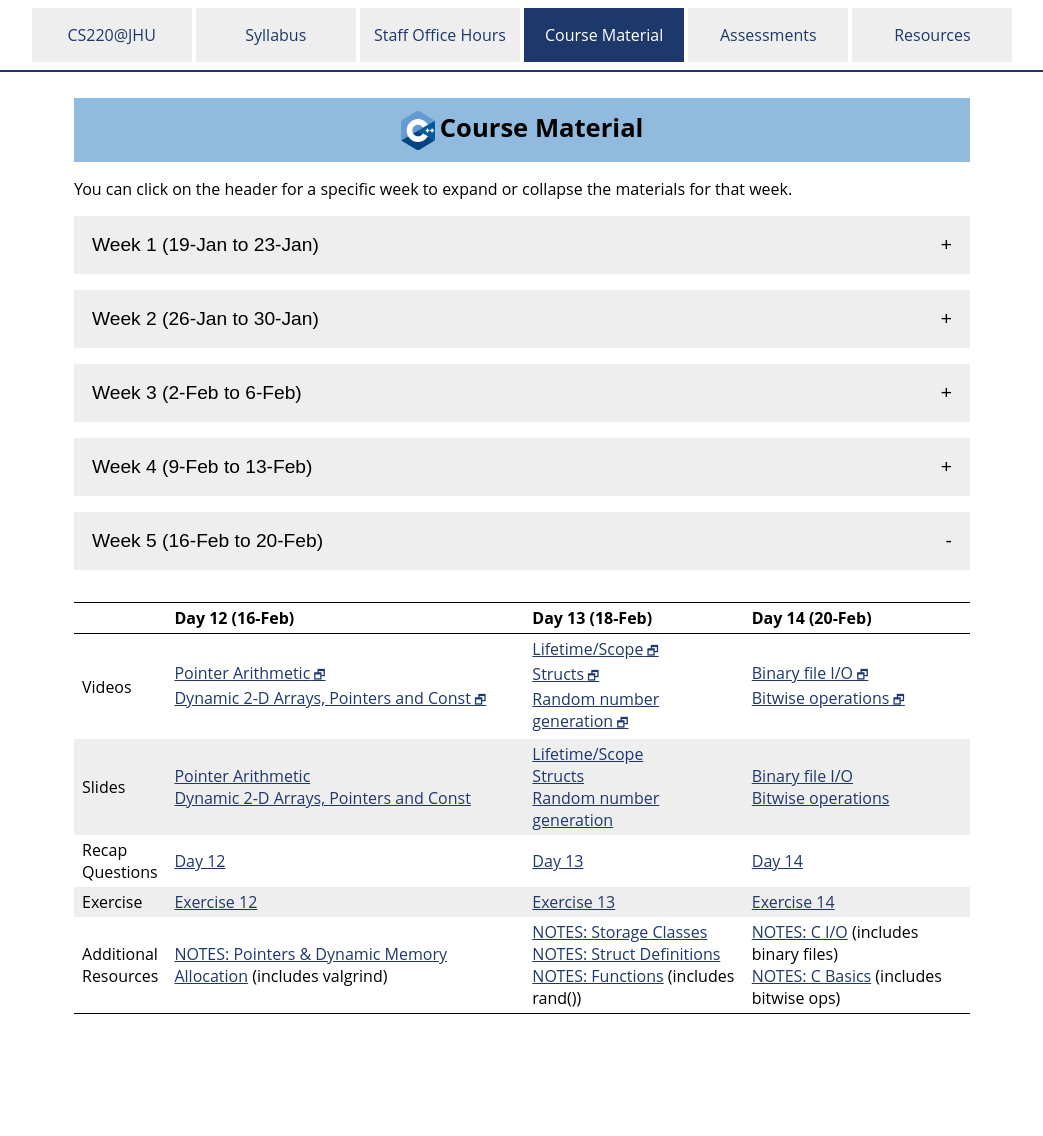
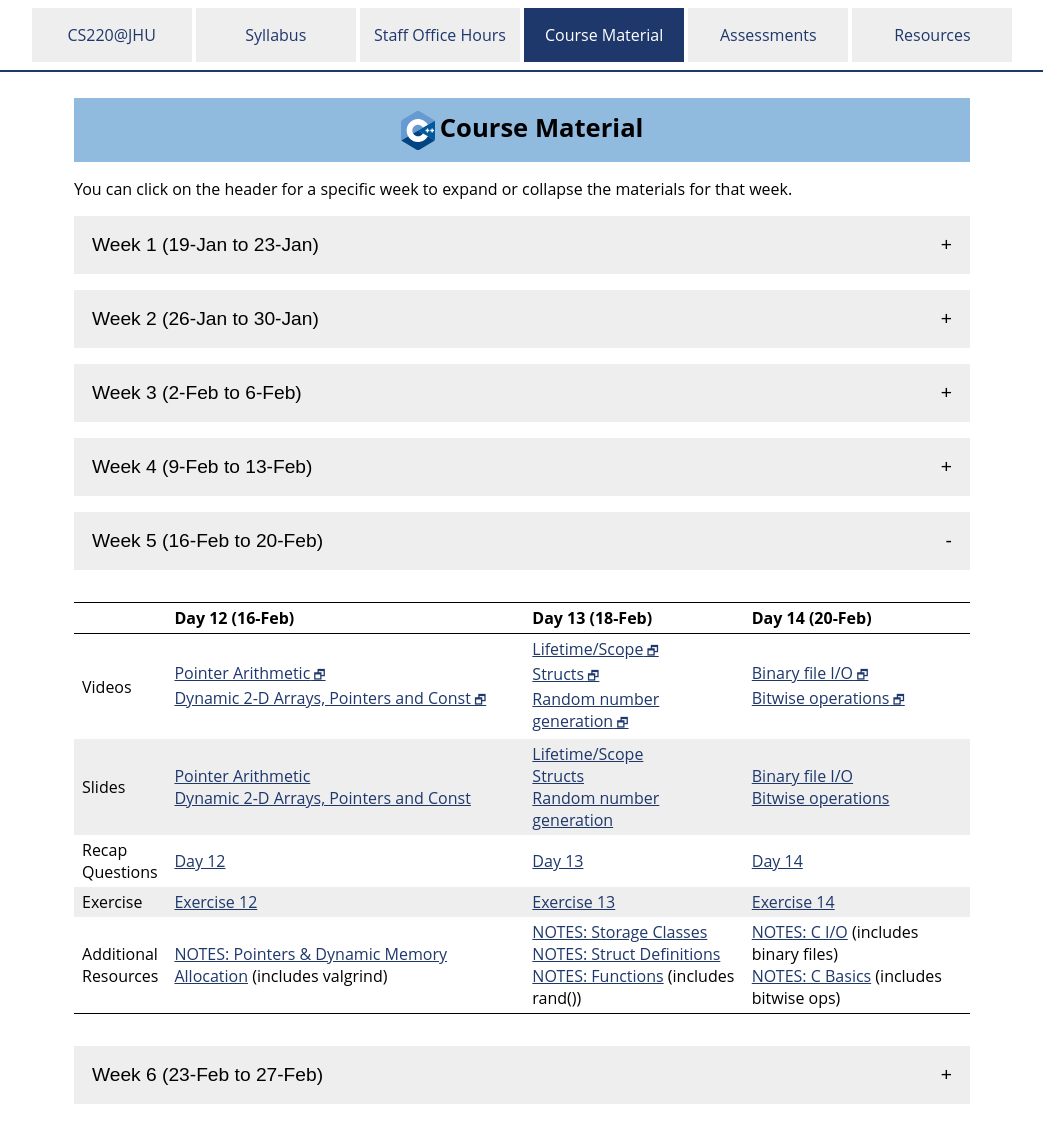
Before and after one commit to jhu-ip/cs220-sp26, a Jekyll site: the page built from material.md, in a window 1280 px wide. Shown: the whole page, without its empty margins (118-1161 px from the left). Built offline with Jekyll 4.4.1, drawn with Linux system fonts in a browser that asks for light colours; before the commit the page ends 1046 px from its top, so only the background shows below that; some of the changed lines change nothing that is shown.

Commit message:
published week 6 (midterm project pending)

```diff
--- a/material.md
+++ b/material.md
@@ -268,17 +268,15 @@
 </table>
 </div>
 
-<!--
-
-<button type="button" id="week_6_toggle" class="week_control_button">Week 6 (24-Feb to 28-Feb)</button>
+<button type="button" id="week_6_toggle" class="week_control_button">Week 6 (23-Feb to 27-Feb)</button>
 <div id="week_6" class="collapsible">
 <table>
   <thead>
     <tr>
       <th></th>
-      <th>Day 15 (24-Feb)</th>
-      <th>Day 16 (26-Feb)</th>
-      <th>Day 17 (28-Feb)</th>
+      <th>Day 15 (23-Feb)</th>
+      <th>Day 16 (25-Feb)</th>
+      <th>Day 17 (27-Feb)</th>
     </tr>
   </thead>
   <tbody>
@@ -304,17 +302,20 @@
       <td>Exercise</td>
       <td><a href='exercise/ex15.html'>Exercise 15</a></td>
       <td><a href='exercise/ex16.html'>Exercise 16</a></td>
-      <td><a href='assign/midterm.html'>Midterm Project</a></td>
+      <td><a href='assign/midterm.html'>Midterm Project</a> Coming soon! </td>
     </tr>
     <tr>
       <td>Additional<br>Resources</td>
-      <td></td>
+      <td><a href='notes/notes-Cbasics.html'>NOTES: C Basics</a> (includes typecasting)</td>
       <td></td>
       <td></td>
     </tr>
   </tbody>
 </table>
 </div>
+
+<!--
+
 <button type="button" id="week_7_toggle" class="week_control_button">Week 7 (3-March to 7-March)</button>
 <div id="week_7" class="collapsible">
 <table>
```
Also changed, not shown: 4 other files.
